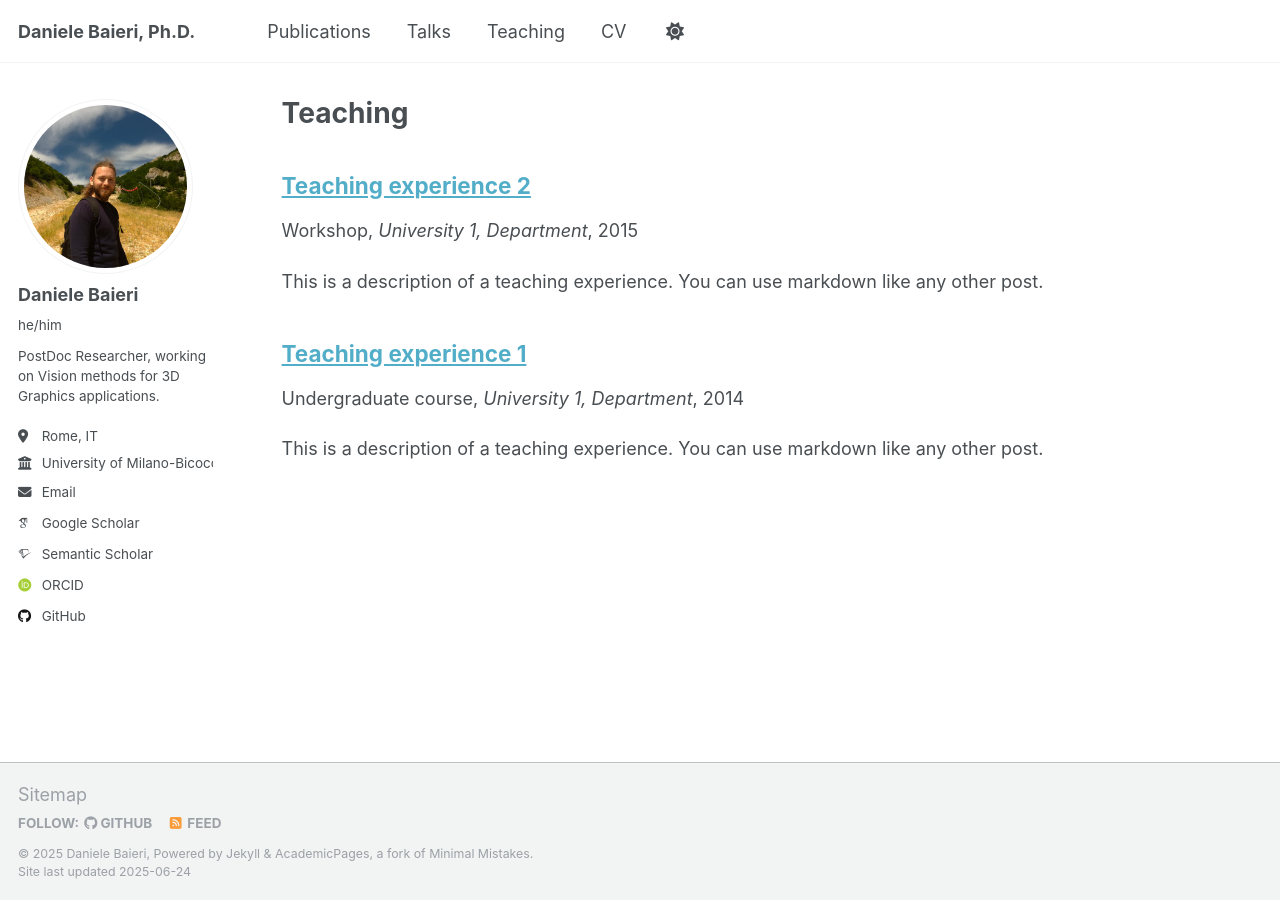
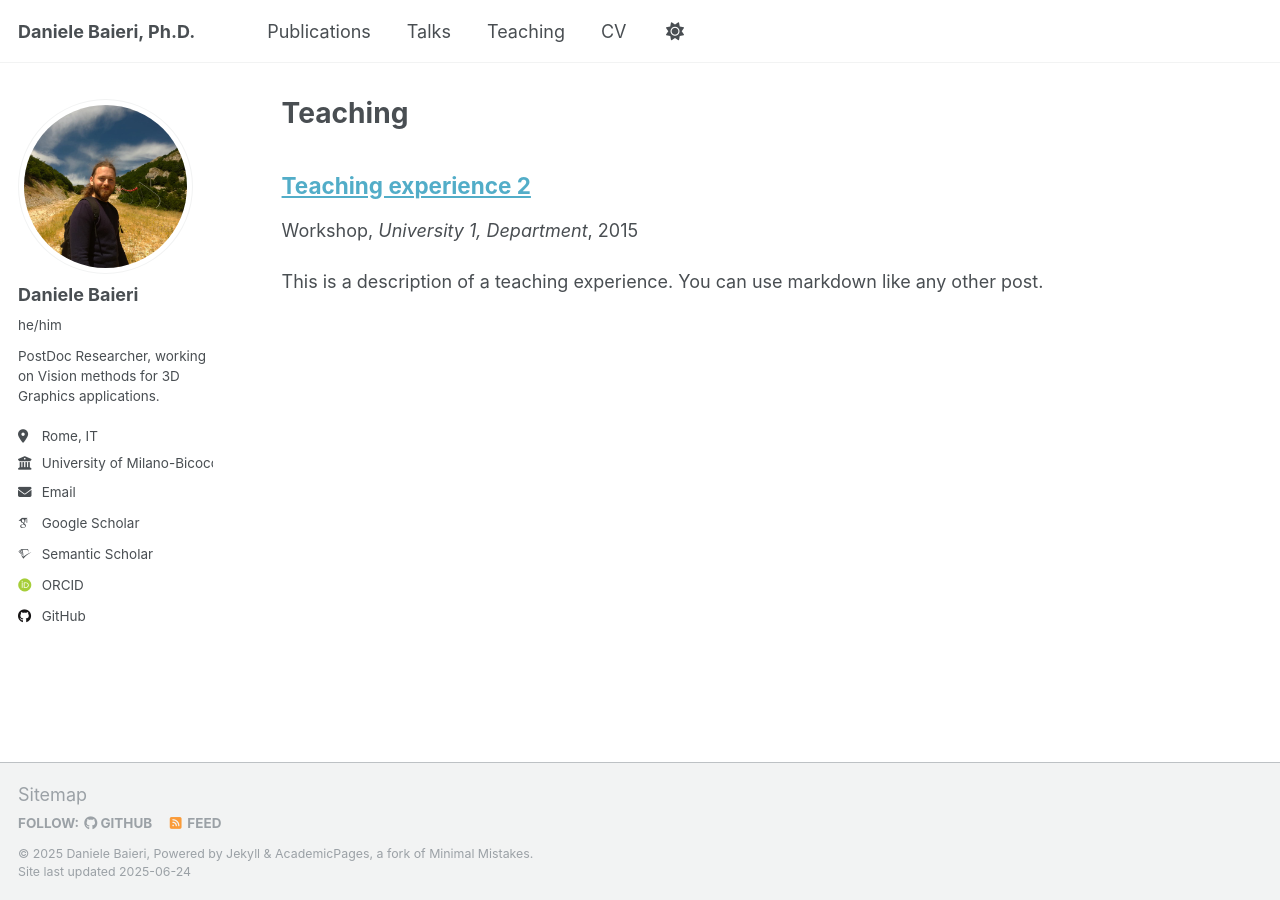
Before and after one commit to dbaieri/dbaieri.github.io, a Jekyll site: the page built from _pages/teaching.html, in a window 1280 px wide. Built offline with Jekyll 4.4.1, drawn with Linux system fonts in a browser that asks for light colours; some web fonts are replaced; a file with an impossible date is left out.

Commit message:
add fgd (missing pictures)

```diff
--- a/_config.yml
+++ b/_config.yml
@@ -82,6 +82,8 @@ publication_category:
     title: 'Journal Articles'
   conferences:
     title: 'Conference Papers'
+  manuscripts:
+    title: 'Unpublished'
 
 # Site Settings
 teaser                   :  # filename of teaser fallback teaser image placed in /images/, .e.g. "500x300.png"
--- a/_teaching/2014-spring-teaching-1.md
+++ /dev/null
@@ -1,20 +0,0 @@
----
-title: "Teaching experience 1"
-collection: teaching
-type: "Undergraduate course"
-permalink: /teaching/2014-spring-teaching-1
-venue: "University 1, Department"
-date: 2014-01-01
-location: "City, Country"
----
-
-This is a description of a teaching experience. You can use markdown like any other post.
-
-Heading 1
-======
-
-Heading 2
-======
-
-Heading 3
-======
```
Also changed, not shown: _pages/about.md (+3 -2 lines), _teaching/fgd-bicocca.md (added, +37 -0 lines).
